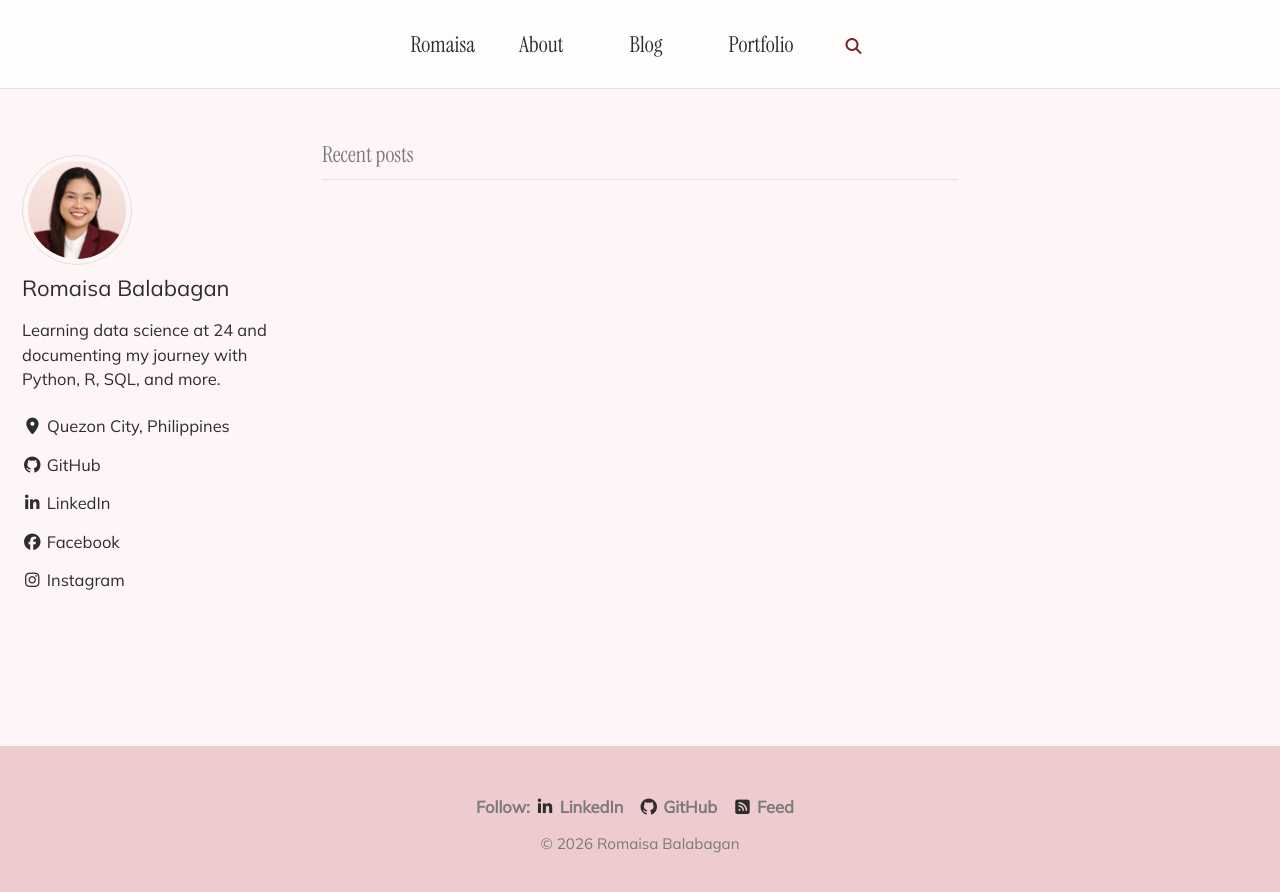
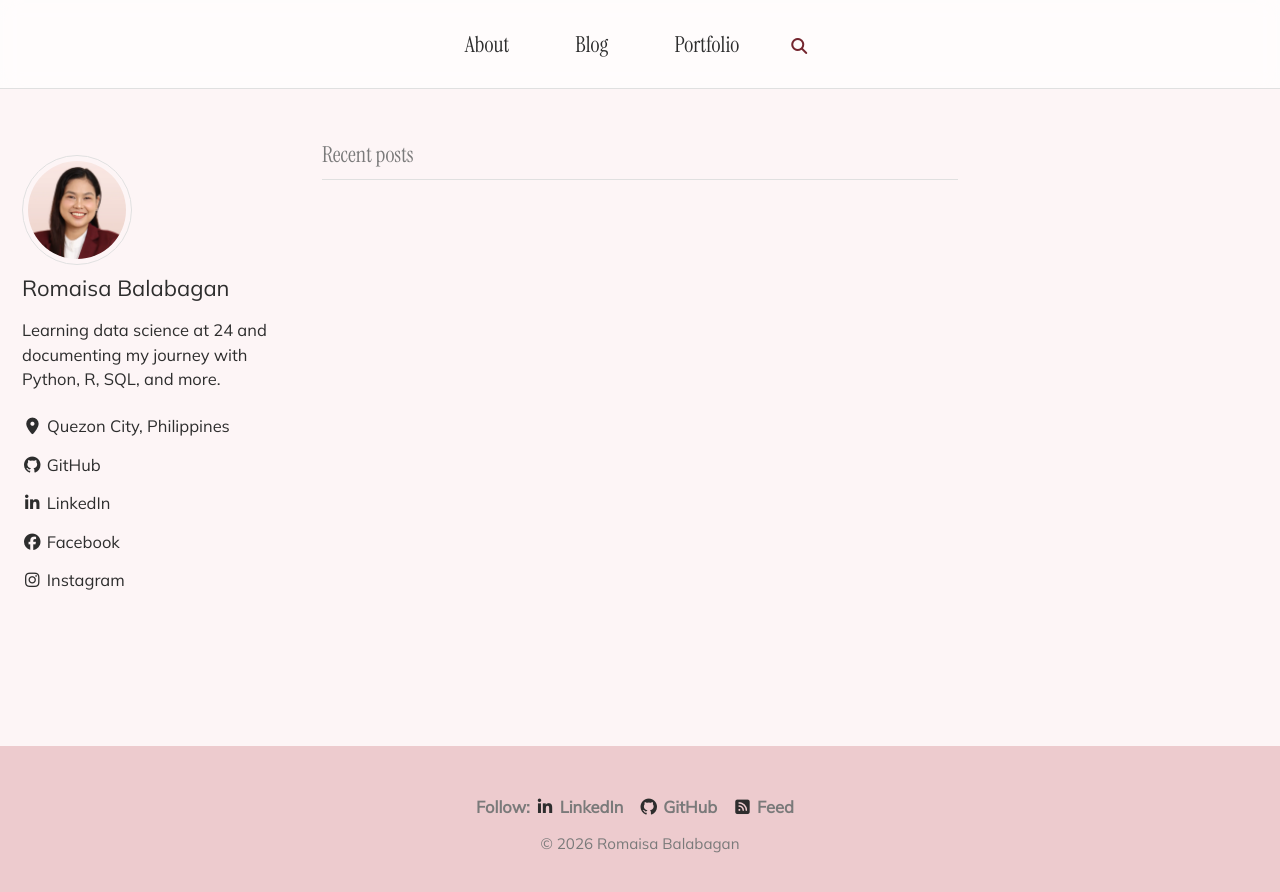
Before and after one commit to romaisablbgn/romaisablbgn.github.io, a Jekyll site: the page built from index.html, in a window 1280 px wide. Shown: the top 892 px of the page. Built offline with Jekyll 4.4.1, drawn with Linux system fonts in a browser that asks for light colours; cached includes are drawn as plain includes; some web fonts are replaced; the list of posts is cut into pages by our own code.

Commit message:
Hide site logo, title, and subtitle
Hide site logo, title, and subtitle by setting display to none.

```diff
--- a/_sass/minimal-mistakes/_masthead.scss
+++ b/_sass/minimal-mistakes/_masthead.scss
@@ -56,17 +56,18 @@
 /* LOGO */
 
 .site-logo img {
+  display: none;
   max-height: 2rem;
 }
 
 .site-title {
-  display: flex;
+  display: none;
   align-items: center;
   font-weight: bold;
 }
 
 .site-subtitle {
-  display: block;
+  display: none;
   font-size: $type-size-8;
 }
 
```
